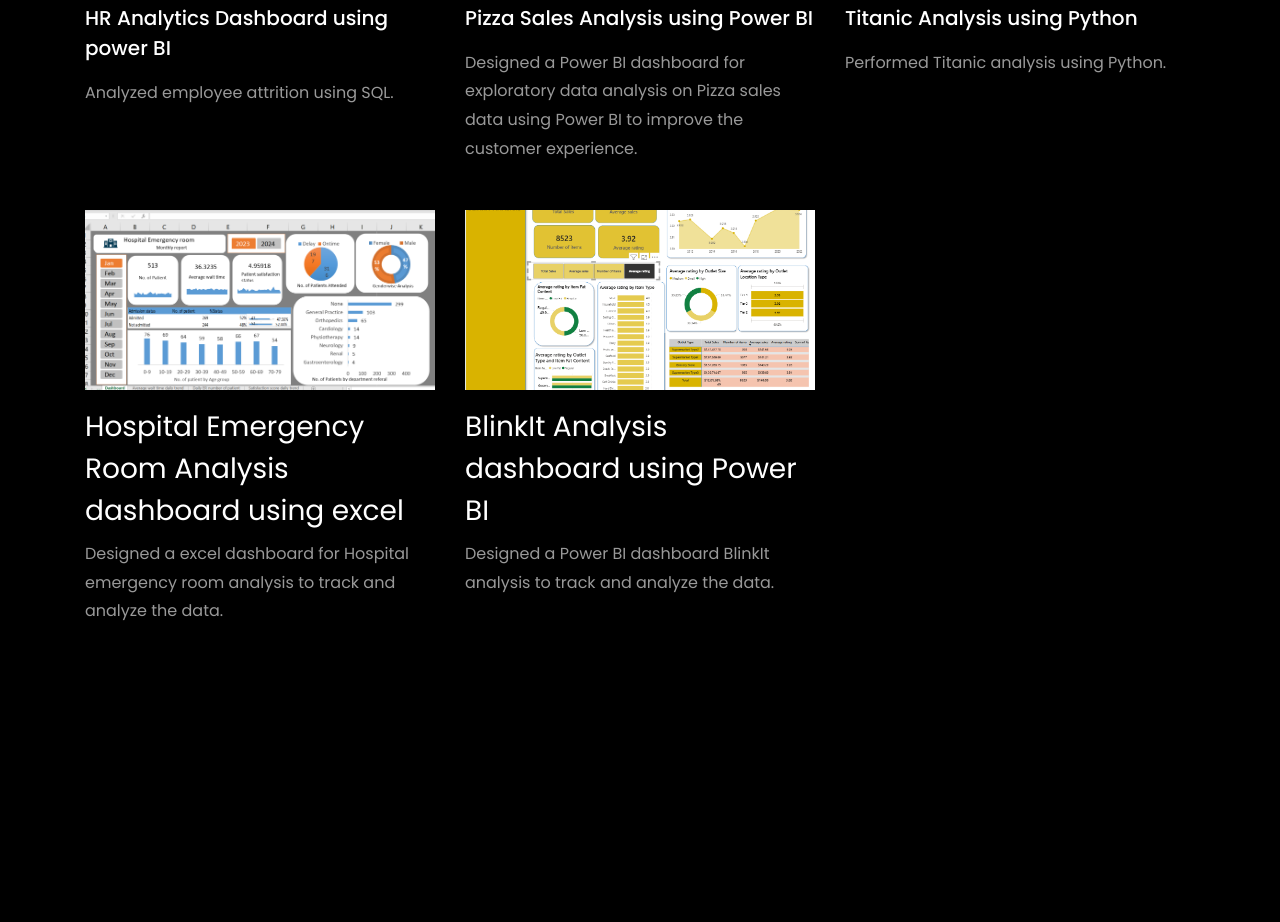
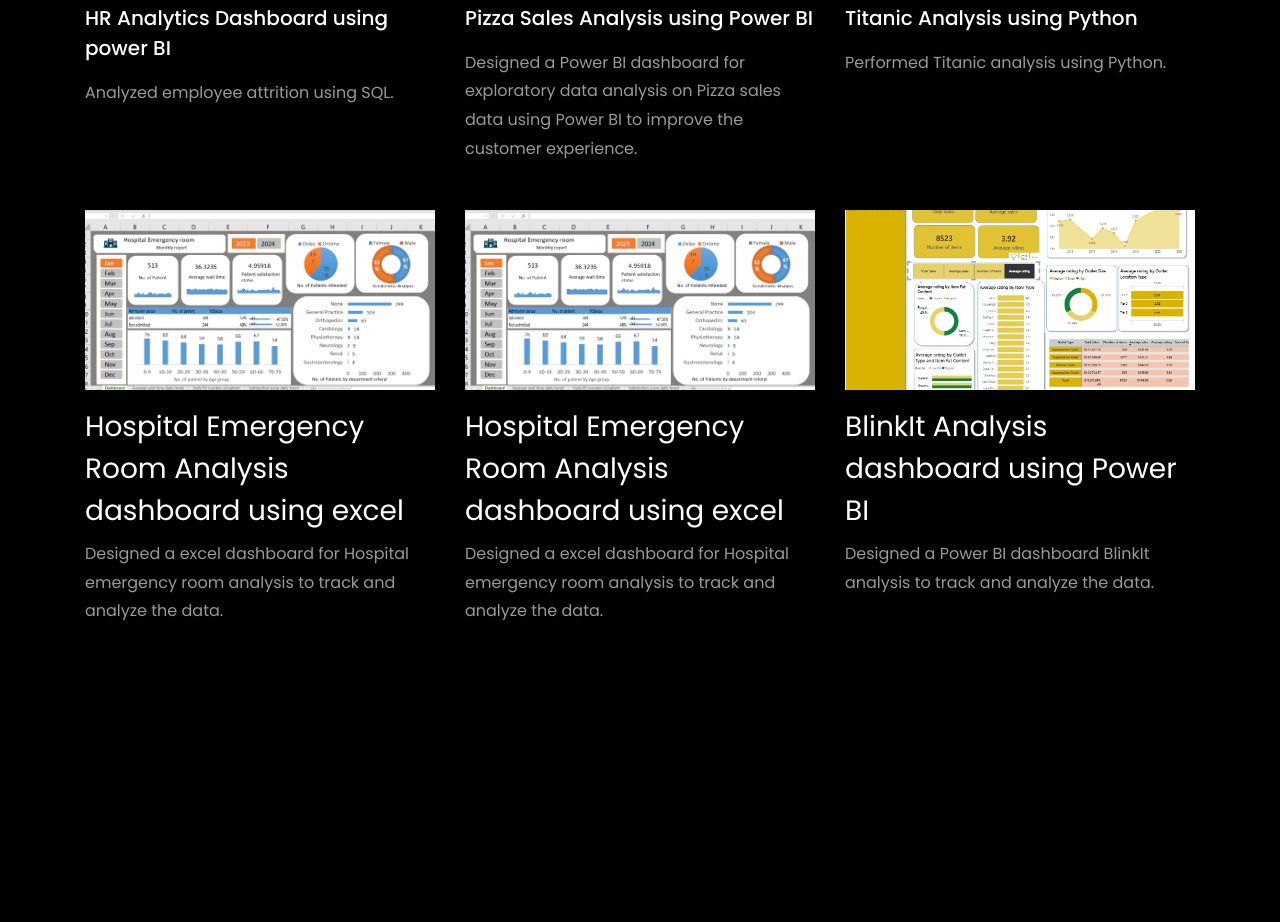
Before and after one commit to Malashree1994/Malashree.Ingle.github.io, a plain HTML site: page index.html in a window 1280 px wide. Shown: the part 3858-4780 px from the top of the page. Drawn offline with Linux system fonts and the light colour scheme; files whose address does not match are found by name.

Commit message:
Update index.html

```diff
--- a/index.html
+++ b/index.html
@@ -447,6 +447,17 @@
               </div>
             </div>
           </div>
+			<div class="col-md-4 d-flex ftco-animate">
+          	<div class="blog-entry">
+              <a href="https://github.com/Malashree1994/ExcelProjects/blob/main/Hospital%20project%20(Recovered).xlsx" class="block-20 zoom-effect" style="background-image: url('images/proj_3.png');">
+              </a>
+              <div class="text mt-3 float-right d-block">
+
+                <h3 class="https://github.com/Malashree1994/ExcelProjects/blob/main/Hospital%20project%20(Recovered).xlsx">Hospital Emergency Room Analysis dashboard using excel</a></h3>
+                <p>Designed a excel dashboard for Hospital emergency room analysis to track and analyze the data.</p>
+              </div>
+            </div>
+          </div>
 		  <div class="col-md-4 d-flex ftco-animate">
            <div class="blog-entry">
               <a href="https://github.com/Malashree1994/Blinkit-Analysis" class="block-20 zoom-effect" style="background-image: url('images/Blink it analysis.png');">
@@ -462,6 +473,17 @@
 	<br>
 		<!-- added justify-content-center to center align the last two projects -->
 		<!--<div class="row d-flex justify-content-center">
+		  <div class="col-md-4 d-flex ftco-animate">
+				<div class="blog-entry justify-content-end">
+				<a href="https://github.com/rishabhnmishra/sales_forecasting/tree/main" class="block-20 zoom-effect" style="background-image: url('images/proj_4.jpg');">
+				</a>
+				<div class="text mt-3 float-right d-block">
+
+				  <h3 class="heading"><a href="https://github.com/rishabhnmishra/sales_forecasting/tree/main">Sales Forecast- Time Series Forecasting</a></h3>
+				  <p>Used multiple machine learning models to forecast sales (retail store) and performed time series analysis.</p>
+				</div>
+			  </div>
+			</div>
 			<div class="col-md-4 d-flex ftco-animate">
 				<div class="blog-entry justify-content-end">
 				<a href="https://github.com/rishabhnmishra/sales_forecasting/tree/main" class="block-20 zoom-effect" style="background-image: url('images/proj_4.jpg');">
```
